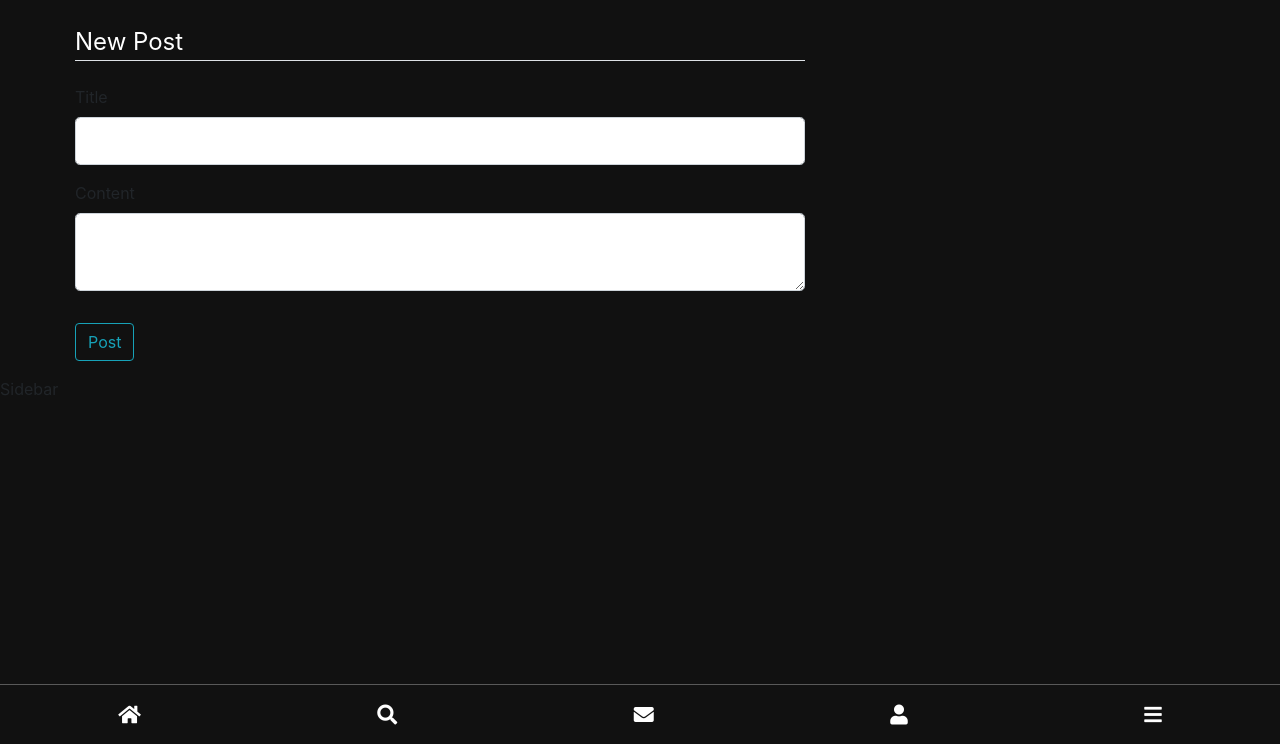
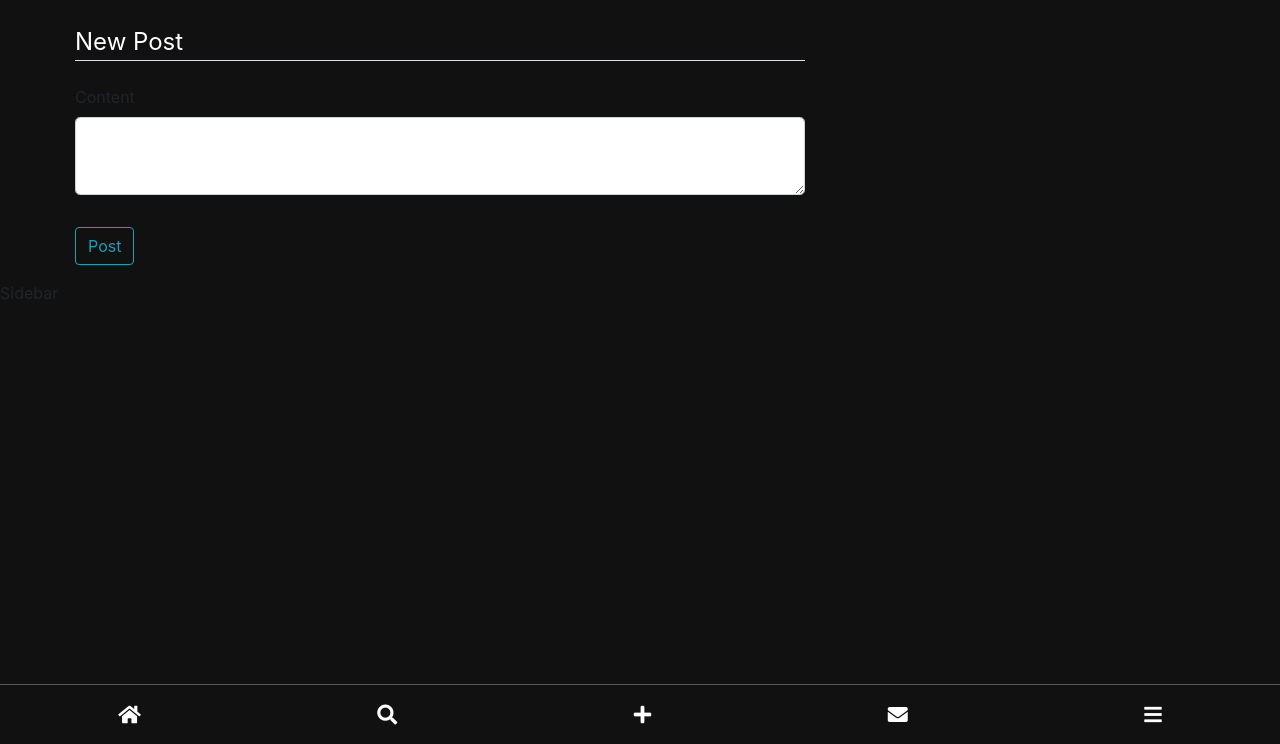
Before and after one commit to B-toxin/DBlog, a Flask app: page /post/new in a window 1280 px wide. Shown: the part 56-800 px from the top of the page. Run offline with Flask 3, Linux system fonts and the light colour scheme; the visitor is signed in with stand-in values (Sample User, id 1); some libraries are stand-ins or nearby versions.

Commit message:
Add files via upload

```diff
--- a/FlaskBlog/posts/forms.py
+++ b/FlaskBlog/posts/forms.py
@@ -1,9 +1,8 @@
 from flask_wtf import FlaskForm
-from wtforms import StringField, SubmitField, TextAreaField
+from wtforms import SubmitField, TextAreaField
 from wtforms.validators import DataRequired
 
 
 class PostForm(FlaskForm):
-    title = StringField('Title', validators=[DataRequired()])
     content = TextAreaField('Content', validators=[DataRequired()])
     submit = SubmitField('Post')
--- a/FlaskBlog/posts/routes.py
+++ b/FlaskBlog/posts/routes.py
@@ -13,7 +13,7 @@ posts = Blueprint('posts', __name__)
 def new_post():
     form = PostForm()
     if form.validate_on_submit():
-        post = Post(title=form.title.data, content=form.content.data, author=current_user)
+        post = Post(content=form.content.data, author=current_user)
         db.session.add(post)
         db.session.commit()
         flash('Your post has been created!', 'success')
@@ -36,13 +36,11 @@ def update_post(post_id):
         abort(403)
     form = PostForm()
     if form.validate_on_submit():
-        post.title = form.title.data
         post.content = form.content.data
         db.session.commit()
         flash('Your post has been updated!', 'success')
         return redirect(url_for('posts.post', post_id=post.id))
     elif request.method == 'GET':
-        form.title.data = post.title
         form.content.data = post.content
     return render_template('create_post.html', title='Update Post',
                            form=form, legend='Update Post')
--- a/FlaskBlog/static/CSS/layout.css
+++ b/FlaskBlog/static/CSS/layout.css
@@ -20,6 +20,12 @@ h1, h2, h3, h4, h5, h6 {
   margin-left: 10px;
 }
 
+@media (max-width: 767px) {
+    .center-logo {
+        text-align: center;
+    }
+}
+
 .site-header .navbar-nav .nav-link1 {
   color: #fff;
   margin-top: 0px;
@@ -36,10 +42,6 @@ h1, h2, h3, h4, h5, h6 {
   color: #fff; /* Set text color to white on hover */
 }
 
-.navbar-brand{
-    margin-left: 100px;
-    margin-right: -150px;
-}
 .nav-item1 {
     display: flex;
     flex-direction: column;
--- /dev/null
+++ b/FlaskBlog/static/Javascript/sidebar.js
@@ -0,0 +1,9 @@
+// script.js
+const navToggle = document.getElementById('navToggle');
+const sidebar = document.getElementById('sidebar');
+
+navToggle.addEventListener('click', () => {
+    // Toggle sidebar visibility by changing the left property
+    const isVisible = sidebar.style.left === '0px' || sidebar.style.left === '';
+    sidebar.style.left = isVisible ? '-250px' : '0px';
+});
--- a/FlaskBlog/templates/create_post.html
+++ b/FlaskBlog/templates/create_post.html
@@ -5,19 +5,6 @@
         {{ form.hidden_tag() }}
         <fieldset class="form-group">
             <legend class="border-bottom mb-4">{{ legend }}</legend>
-            <div class="form-group">
-                {{ form.title.label(class="form-control-label") }}
-                {% if form.title.errors %}
-                    {{ form.title(class="form-control form-control-lg is-invalid") }}
-                    <div class="invalid-feedback">
-                        {% for error in form.title.errors %}
-                            <span>{{ error }}</span>
-                        {% endfor %}
-                    </div>
-                {% else %}
-                    {{ form.title(class="form-control form-control-lg") }}
-                {% endif %}
-            </div>
             <div class="form-group">
                 {{ form.content.label(class="form-control-label") }}
                 {% if form.content.errors %}
--- a/FlaskBlog/templates/layout.html
+++ b/FlaskBlog/templates/layout.html
@@ -20,22 +20,26 @@
 <body>
     <header class="site-header">
         <nav class="navbar navbar-expand-md navbar-dark bg-steel fixed-top">
-            <div class="container">
+            <div class="container d-flex align-items-center justify-content-between">
+                <div>
                     {% if current_user.is_authenticated %}
                         <img class="rounded-circle article-img" src="{{ url_for('static', filename='profile_pics/' + current_user.image_file) }}">
                     {% else %}
                         <img class="rounded-circle article-img" src="{{ url_for('static', filename='images/default.jpg') }}">
                     {% endif %}
-                <a class="navbar-brand mx-auto" href="/"> <!-- Add mx-auto class -->
+                </div>
+                <a class="navbar-brand mx-auto center-logo" href="/"> <!-- Updated class to mx-auto and added text-center -->
                     <img src="{{ url_for('static', filename='images/logo.png') }}" alt="DBlog Logo" style="width: 50px; height: 25px; margin-top: -10px;">
                 </a>
                 {% if current_user.is_authenticated %}
+                    <!-- You can add other navigation items here for authenticated users -->
                 {% else %}
                     <a class="nav-item1 nav-link login-button" href="{{ url_for('users.login') }}" style="color: white; height: 20px; width: 55px; line-height: 17px;">Sign In</a>
                 {% endif %}
             </div>
         </nav>
     </header>
+
     <main role="main" class="container">
       <div class="row">
         <div class="col-md-8">
@@ -60,11 +64,11 @@
         <a href="#" class="nav-item">
             <i class="fas fa-search"></i>
         </a>
+        <a href="{{ url_for('posts.new_post') }}" class="nav-item">
+            <i class="fas fa-plus"></i>
+        </a>
         <a href="#" class="nav-item">
             <i class="fas fa-envelope"></i>
-        </a>
-        <a href="#" class="nav-item">
-            <i class="fas fa-user"></i>
         </a>
         <a href="#" class="nav-item" id="navToggle">
             <i class="fas fa-bars"></i>
--- /dev/null
+++ b/FlaskBlog/templates/sample.html
@@ -0,0 +1,3 @@
+<a class="twitter-share-button"
+  href="https://twitter.com/intent/tweet">
+Tweet</a>
```
Also changed, not shown: FlaskBlog/static/CSS/sidebar.css (added). Lines whose indentation alone changed are shown as unchanged.
